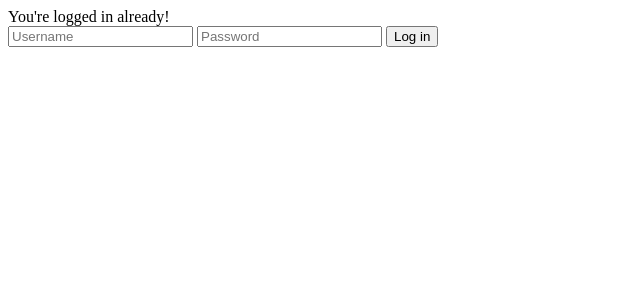
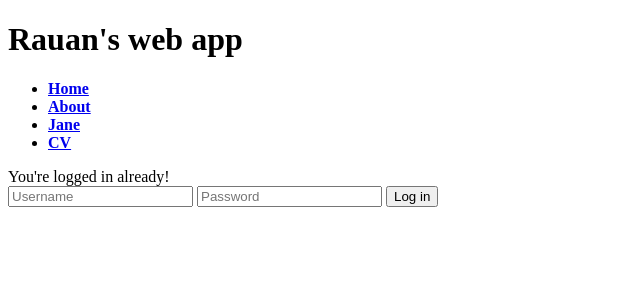
Before and after one commit to rauanarchive/flask_app, a Flask app: page /about in a window 1280 px wide. Shown: the top 300 px of the page, without its empty margins (0-640 px from the left). Run offline with Flask 2, Linux system fonts and the light colour scheme.

Commit message:
adding login

```diff
--- a/app.py
+++ b/app.py
@@ -1,8 +1,14 @@
-from flask import Flask, render_template, request, session
+from flask import Flask, render_template, request, session, flash
+from flask import url_for
+import pandas as pd
 
 rauan_url = Flask(__name__,
            template_folder="templates")
 
+
+@rauan_url.route('/cv')
+def download_cv():
+    return url_for('static',filename='Rauan_Akylzhanov_CV.pdf')
 @rauan_url.route('/about')
 def about():
     if not session.get('logged_in'):
@@ -14,14 +20,18 @@ def about():
 @rauan_url.route("/")
 def home():
     return render_template("home.html")
-
+@rauan_url.route("/jane")
+def jane():
+    return render_template("jane.html")
 @rauan_url.route('/login', methods=['POST'])
-def do_admin_login():
-    if request.form['password'] == 'password' and request.form['username'] == 'admin':
+def do_admin_login(page="about.html"):
+    if request.form['password'] == 'password' and request.form['username'] =='username':
         session['logged_in'] = True
+        return render_template(page)
     else:
         flash('wrong password!')
         return home()
 
 if __name__ == "__main__":
+    rauan_url.secret_key = b'|\xc8;M\x1a\xeb\nF\x1cQ\x86\xc4Q\xd4KG'
     rauan_url.run(debug=True)
--- a/templates/layout.html
+++ b/templates/layout.html
@@ -8,7 +8,9 @@
           <ul class="menu">
             <li><a href="{{ url_for('home') }}">Home</a></li>
             <li><a href="{{ url_for('about') }}">About</a></li>
-          </ul>
+						<li><a href="{{ url_for('jane') }}">Jane</a></li>
+						<li><a href= "{{url_for('static',filename='Rauan_Akylzhanov_CV.pdf')}}">CV</a></li>
+					</ul>
         </nav></strong>
       </div>
     </header>
--- a/templates/login.html
+++ b/templates/login.html
@@ -1,3 +1,5 @@
+{% extends "layout.html"%}
+{% block content %}
 You're logged in already!
 
 <form action="/login" method="POST">
@@ -5,3 +7,4 @@ You're logged in already!
 <input type="password" name="password" placeholder="Password">
 <input type="submit" value="Log in">
 </form>
+{% endblock %}
```
Also changed, not shown: templates/projects.html (+8 -2 lines).
